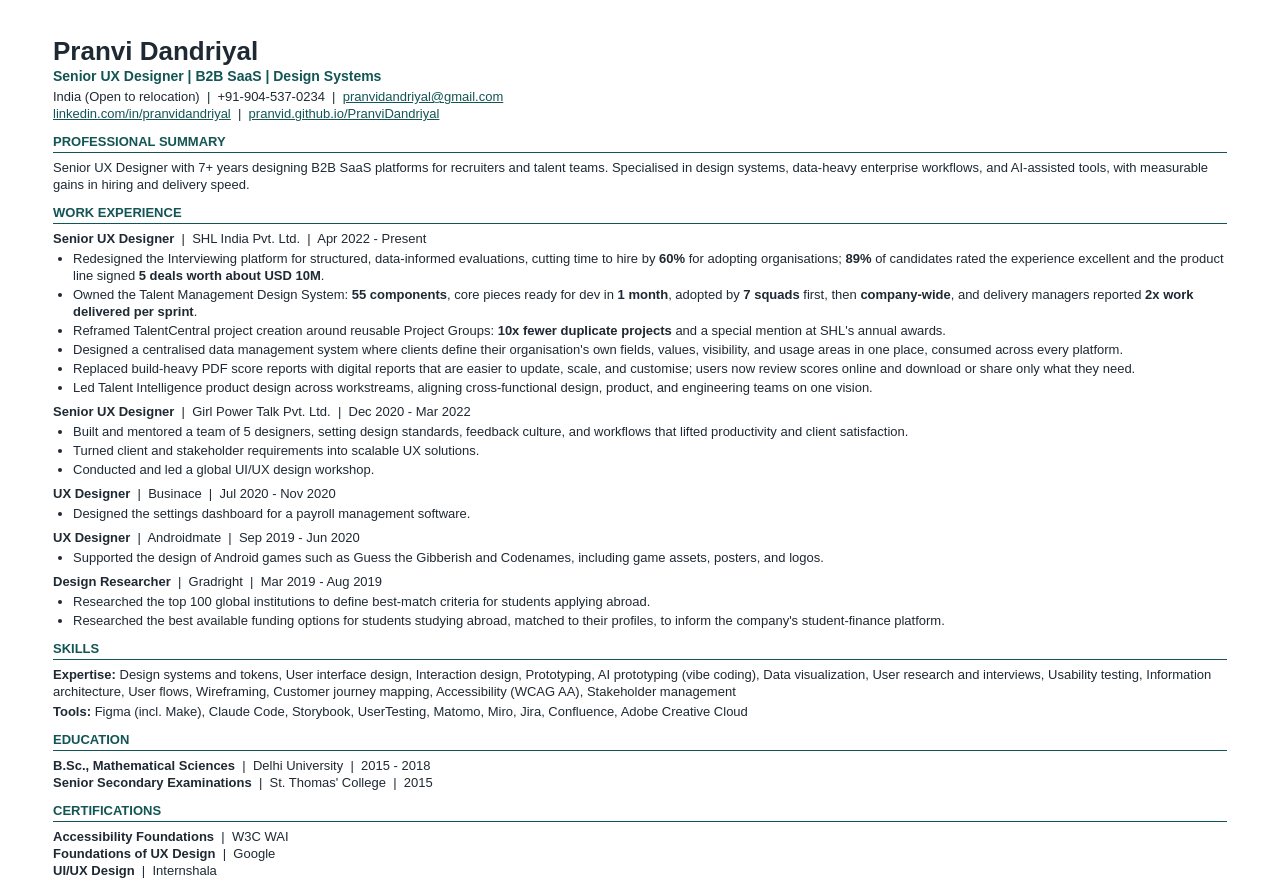
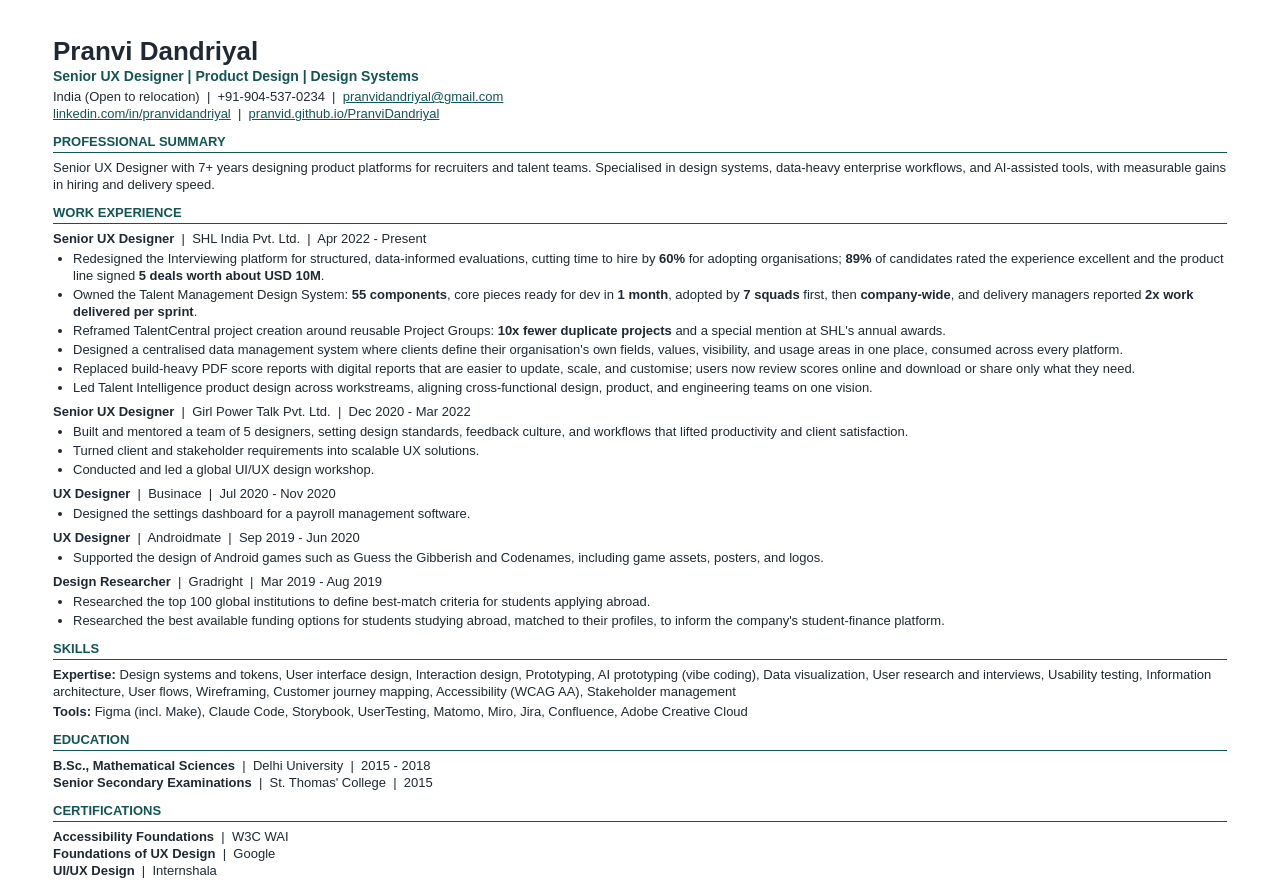
Before and after one commit to pranvid/PranviDandriyal, a plain HTML site: page resume-draft/resume-draft.html in a window 1280 px wide. Drawn offline with Linux system fonts and the light colour scheme.

Commit message:
Draft resume: remove B2B from title and summary
Co-Authored-By: Claude Sonnet 5.5 <noreply@anthropic.com>
Claude-Session: https://claude.ai/code/session_01VhJ6E1GjGkjRadnE3Sy3J2

```diff
--- a/resume-draft/resume-draft.html
+++ b/resume-draft/resume-draft.html
@@ -27,12 +27,12 @@
 </head>
 <body>
   <h1>Pranvi Dandriyal</h1>
-  <p class="tagline">Senior UX Designer | B2B SaaS | Design Systems</p>
+  <p class="tagline">Senior UX Designer | Product Design | Design Systems</p>
   <p class="contact">India (Open to relocation) &nbsp;|&nbsp; +91-904-537-0234 &nbsp;|&nbsp; <a href="mailto:pranvidandriyal@gmail.com">pranvidandriyal@gmail.com</a><br>
   <a href="https://linkedin.com/in/pranvidandriyal">linkedin.com/in/pranvidandriyal</a> &nbsp;|&nbsp; <a href="https://pranvid.github.io/PranviDandriyal">pranvid.github.io/PranviDandriyal</a></p>
 
   <h2>Professional Summary</h2>
-  <p>Senior UX Designer with 7+ years designing B2B SaaS platforms for recruiters and talent teams. Specialised in design systems, data-heavy enterprise workflows, and AI-assisted tools, with measurable gains in hiring and delivery speed.</p>
+  <p>Senior UX Designer with 7+ years designing product platforms for recruiters and talent teams. Specialised in design systems, data-heavy enterprise workflows, and AI-assisted tools, with measurable gains in hiring and delivery speed.</p>
 
   <h2>Work Experience</h2>
 
```
Also changed, not shown: 1 other file.
